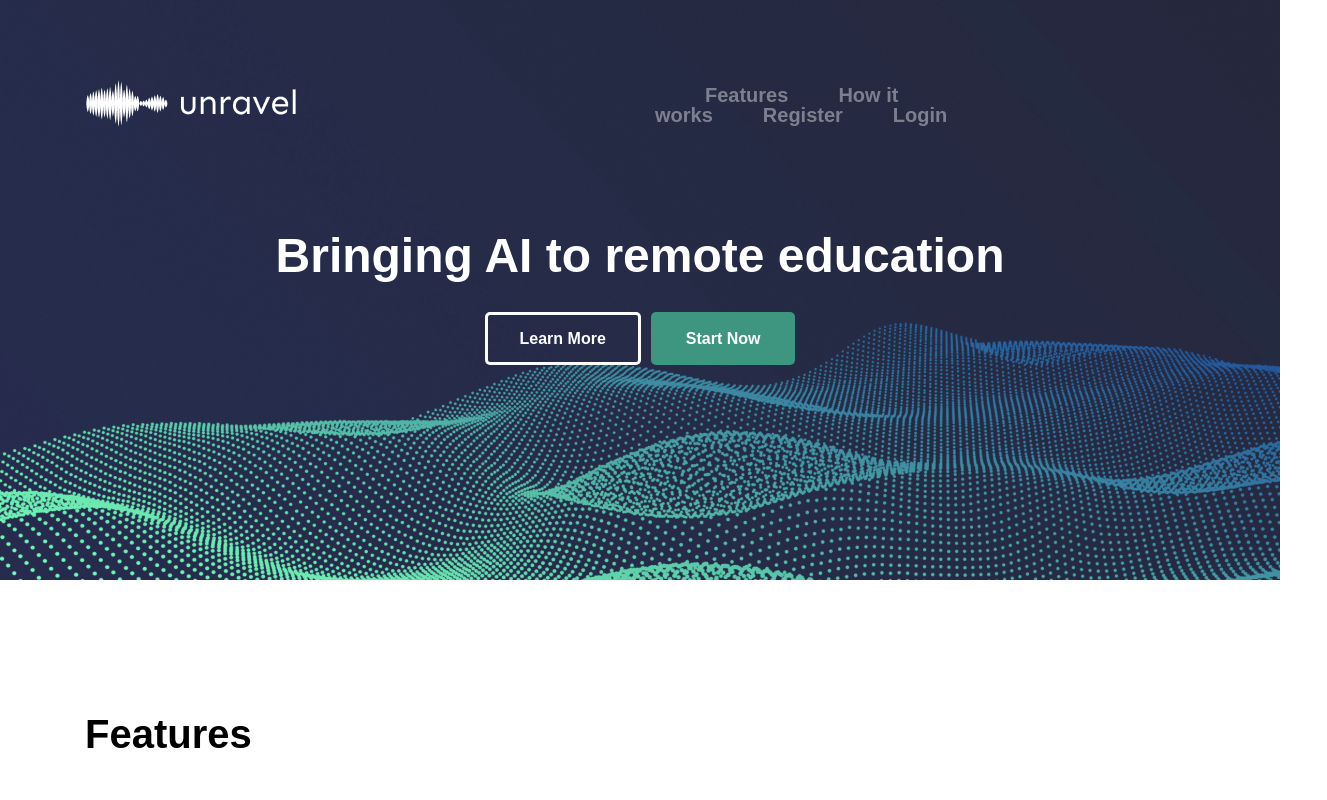
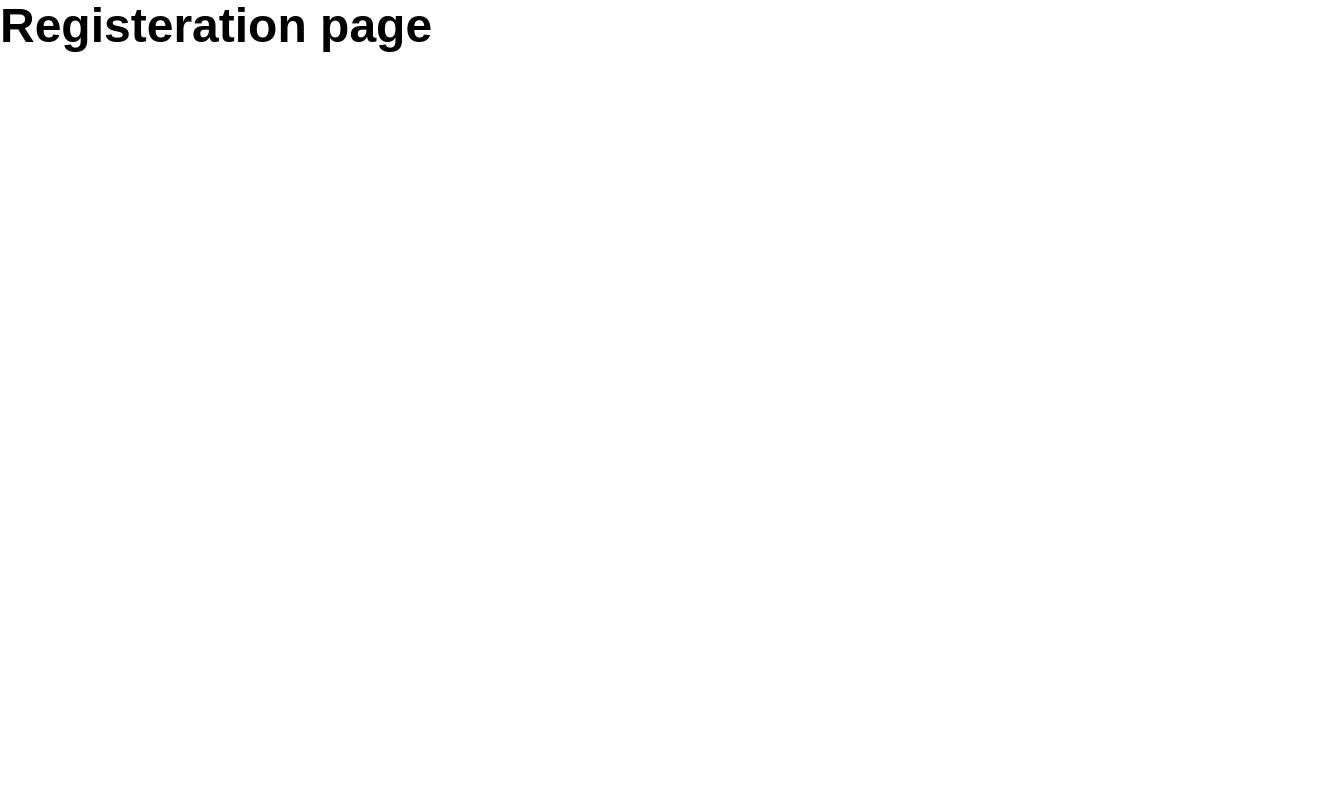
Before and after one commit to UnravelAI/unravel-fe, a React (Create React App) app: page /register in a window 1280 px wide. Shown: the top 800 px of the page, 1327 px wide, since content can reach past the window. Built offline with nearby package versions, Linux system fonts and the light colour scheme; a web font is replaced by a local one.

Commit message:
Relocate Footer to core components

```diff
--- a/src/assets/css/UI.css
+++ b/src/assets/css/UI.css
@@ -36,6 +36,16 @@ h6 {
 
 /*
 
+  Anchor tags
+
+*/
+
+a {
+  text-decoration: none;
+}
+
+/*
+
   Buttons
 
 */
--- a/src/pages/Homepage/Components/Header.tsx
+++ b/src/pages/Homepage/Components/Header.tsx
@@ -1,5 +1,6 @@
 import React from "react";
 import Logo from "../../../assets/imgs/Logo.png";
+import { Link } from "react-router-dom";
 
 export default function Header() {
   return(
@@ -15,7 +16,7 @@ export default function Header() {
           <nav>
             <a href="#">Features</a>
             <a href="#">How it works</a>
-            <a href="#">Register</a>
+            <Link to="/register">Register</Link>
             <a href="#">Login</a>
           </nav>
         </div>
@@ -25,7 +26,7 @@ export default function Header() {
           <h1>Bringing AI to remote education</h1>
           <div className="buttons">
             <a href="#" className="button outline">Learn More</a>
-            <a href="#" className="button green">Start Now</a>
+            <Link to="/register"><a className="button green">Start Now</a></Link>
           </div>
         </div>
       </div>
--- a/src/pages/Homepage/Homepage.tsx
+++ b/src/pages/Homepage/Homepage.tsx
@@ -1,8 +1,9 @@
 import React from "react";
+// Page Components
 import Header from "./Components/Header";
 import Features from "./Components/Features";
 import HowItWorks from "./Components/HowItWorks";
-import Footer from "./Components/Footer";
+import Footer from "../../core/components/Footer";
 
 function Homepage() {
   return(
--- /dev/null
+++ b/src/pages/Register/Register.tsx
@@ -0,0 +1,9 @@
+import React from "react";
+
+const Register = () => {
+  return(
+    <h1>Registeration page</h1>
+  );
+}
+
+export default Register;
--- /dev/null
+++ b/src/pages/Register/index.ts
@@ -0,0 +1,3 @@
+import Register from "./Register";
+
+export default Register;
--- a/src/router.tsx
+++ b/src/router.tsx
@@ -7,14 +7,18 @@ import {
 
 // Pages
 const Home = React.lazy(() => import("./pages/Homepage"));
+const Register = React.lazy(() => import("./pages/Register"));
 
 const Router = () => {
   return(
     <BrowserRouter>
       <Switch>
         <Suspense fallback={<div>Loading</div>}>
-          <Route path="/">
+          <Route path="/" exact>
             <Home />
+          </Route>
+          <Route path="/register">
+            <Register />
           </Route>
         </Suspense>
       </Switch>
```
Also changed, not shown: src/core/components/Footer.tsx (renamed from src/pages/Homepage/Components/Footer.tsx).
